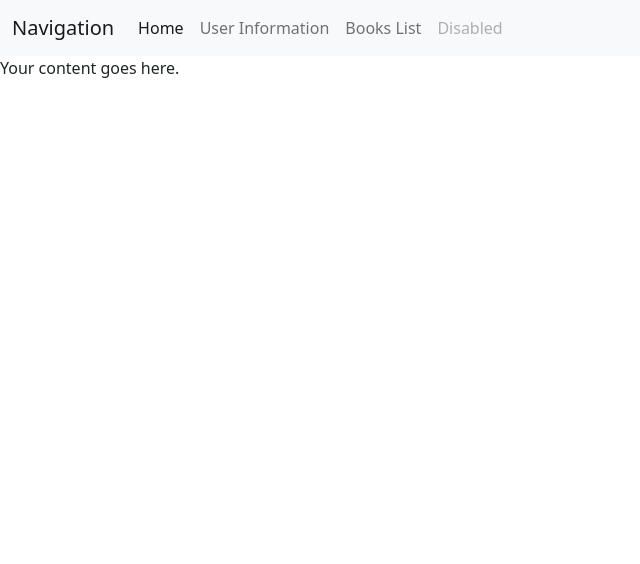
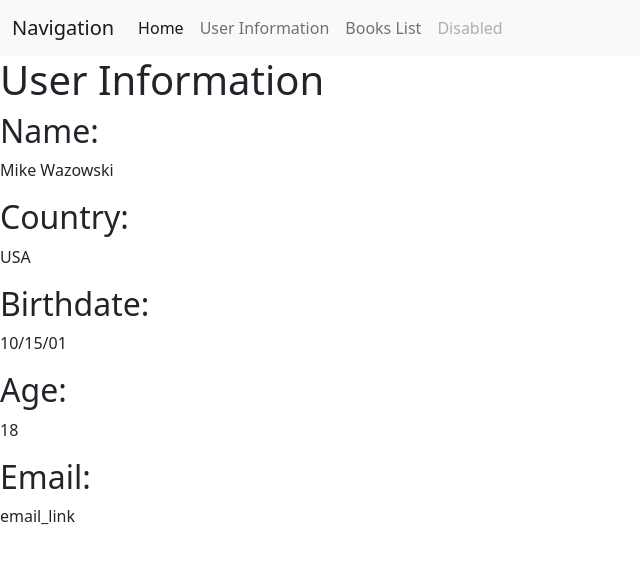
Before and after one commit to jjbogner/1-html-review-jjbogner, a plain HTML site: page public/user_information.html in a window 1280 px wide. Shown: the whole page, without its empty margins (0-640 px from the left). Drawn offline with nearby package versions, Linux system fonts and the light colour scheme.

Commit message:
Commit 5. Added test content for the User Information page.

```diff
--- a/public/user_information.html
+++ b/public/user_information.html
@@ -29,6 +29,11 @@
     </div>
   </nav>
 <body>
-<p>Your content goes here.</p>
+    <h1>User Information</h1>
+    <h2>Name:</h2><p>Mike Wazowski</p>
+    <h2>Country:</h2><p>USA</p>
+    <h2>Birthdate:</h2><p>10/15/01</p>
+    <h2>Age:</h2><p>18</p>
+    <h2>Email:</h2><p>email_link</p>
 </body>
 </html>
```
Also changed, not shown: public/index.html (+1 -1 lines).
